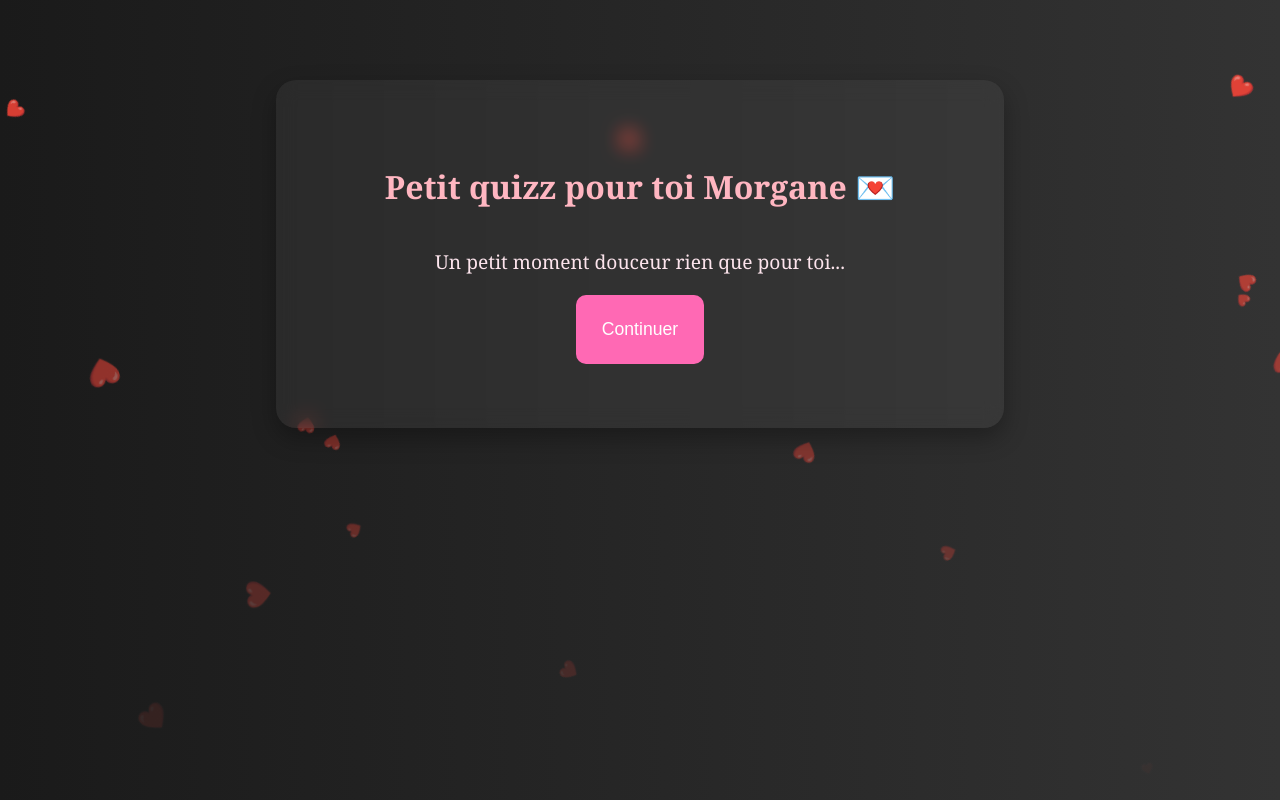
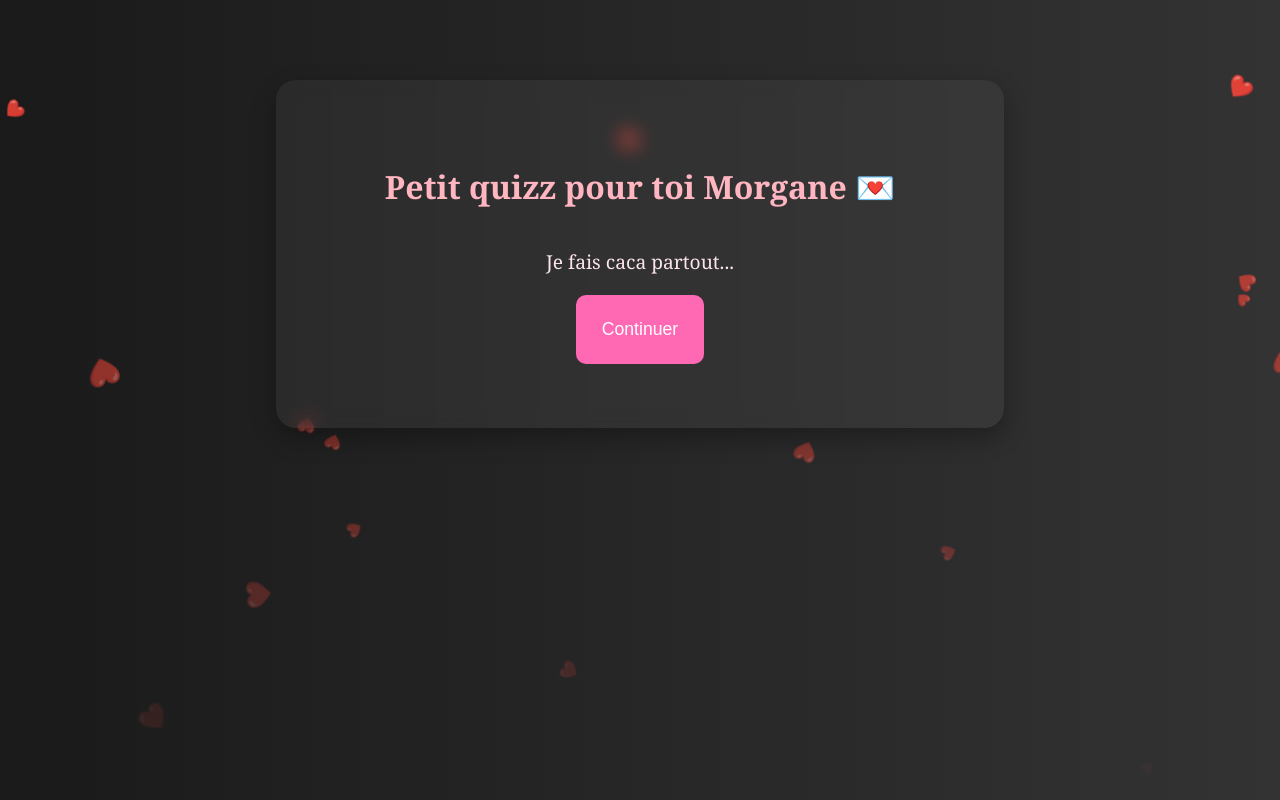
Before and after one commit to LilKatero/leM, a plain HTML site: page index.html in a window 1280 px wide. Drawn offline with Linux system fonts and the light colour scheme.

Commit message:
Update index.html

```diff
--- a/index.html
+++ b/index.html
@@ -99,7 +99,7 @@
   <!-- Page d’intro -->
   <div class="container" id="intro">
     <h1>Petit quizz pour toi Morgane 💌</h1>
-    <p>Un petit moment douceur rien que pour toi...</p>
+    <p>Je fais caca partout...</p>
     <button onclick="startQuiz()">Continuer</button>
   </div>
 
```
